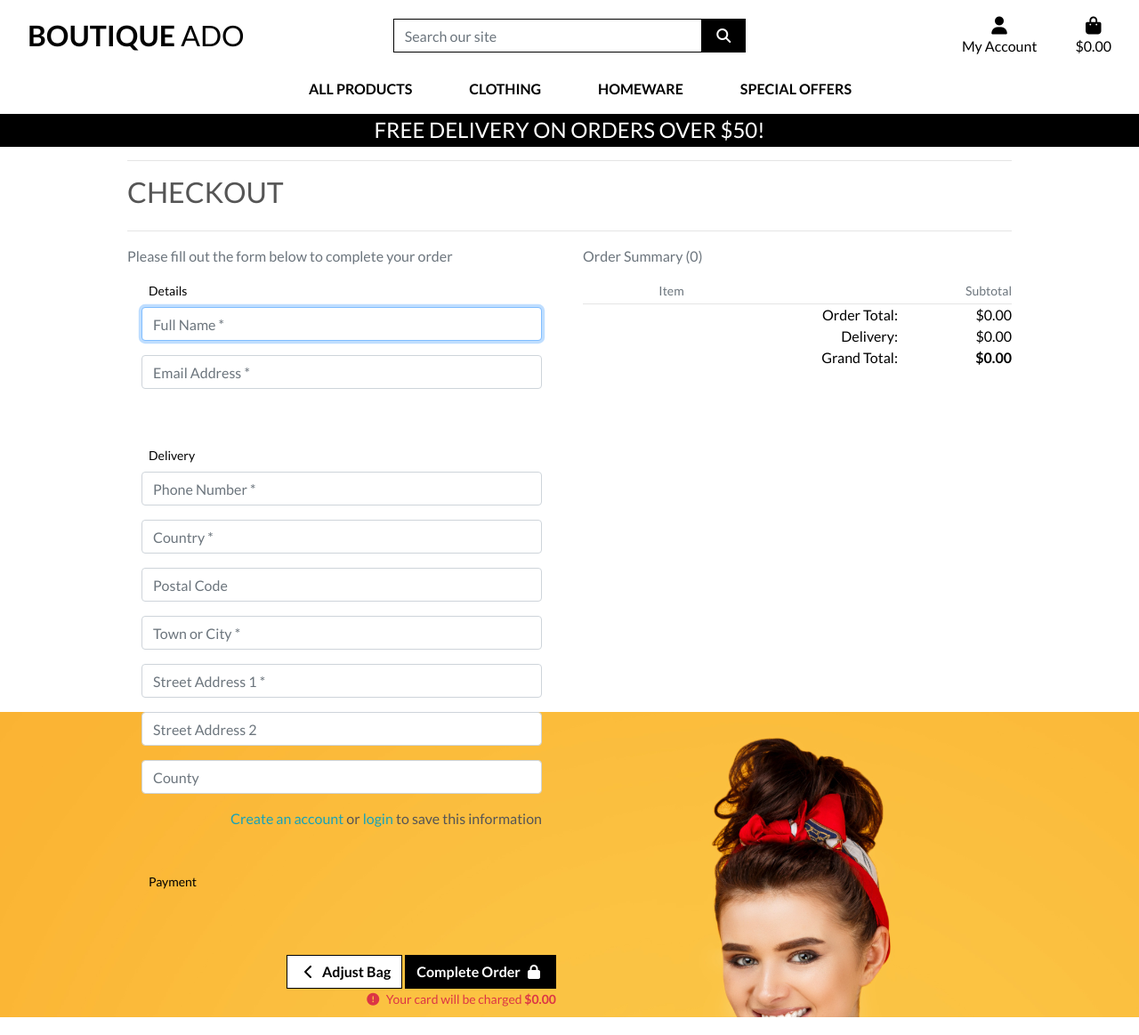
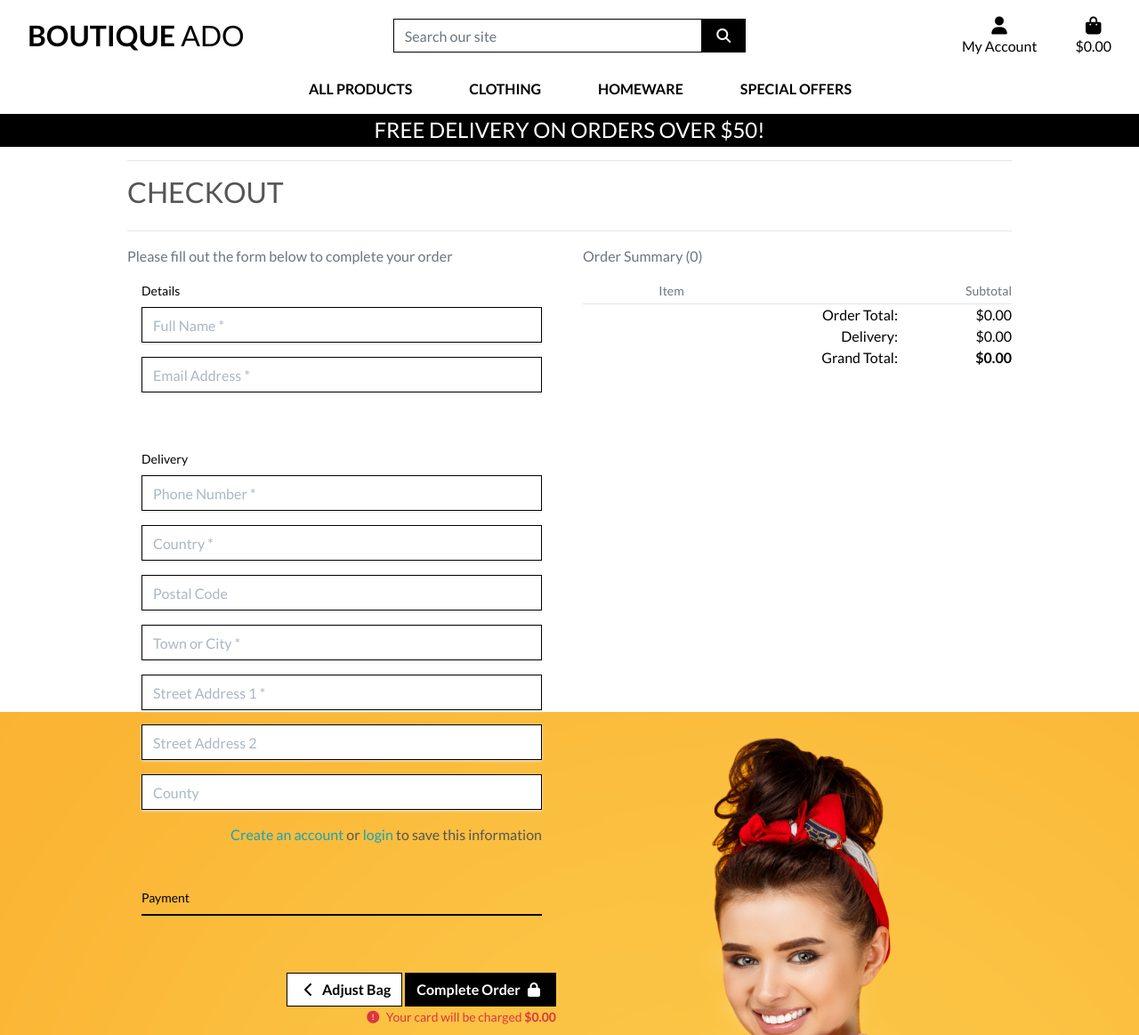
Before and after one commit to fenasti/boutique_ado_ci, a Django app: template checkout/templates/checkout/checkout.html in a window 1280 px wide. Shown: the whole page at 89% size. Run offline with Django 3.2, Linux system fonts and the light colour scheme; the template is opened without the code that fills it: values that come from a table or form of the project are taken from there, others are empty; parts of the project's set-up code (start-up, migrations or seed data) failed here and were passed over; some libraries are stand-ins or nearby versions.

Commit message:
add stripe

```diff
--- /dev/null
+++ b/checkout/static/checkout/css/checkout.css
@@ -0,0 +1,37 @@
+.StripeElement,
+.stripe-style-input {
+  box-sizing: border-box;
+  height: 40px;
+  padding: 10px 12px;
+  border: 1px solid transparent;
+  border-radius: 0px;
+  background-color: white;
+  box-shadow: 0 1px 3px 0 #e6ebf1;
+  -webkit-transition: box-shadow 150ms ease;
+  transition: box-shadow 150ms ease;
+}
+
+.StripeElement--focus,
+.stripe-style-input:focus,
+.stripe-style-input:active {
+  box-shadow: 0 1px 3px 0 #cfd7df;
+}
+
+.StripeElement--webkit-autofill {
+  background-color: #fefde5 !important;
+}
+
+.stripe-style-input::placeholder {
+    color: #aab7c4;
+}
+
+.fieldset-label {
+    position: relative;
+    right: .5rem;
+}
+
+#payment-form .form-control,
+#card-element {
+    color: #000;
+    border: 1px solid #000;
+}
--- /dev/null
+++ b/checkout/static/checkout/js/stripe_elements.js
@@ -0,0 +1,29 @@
+/*
+    Core logic/payment flow for this comes from here:
+    https://stripe.com/docs/payments/accept-a-payment
+
+    CSS from here:
+    https://stripe.com/docs/stripe-js
+*/
+
+var stripe_public_key = $('#id_stripe_public_key').text().slice(1, -1);
+var client_secret = $('#id_client_secret').text().slice(1, -1);
+var stripe = Stripe(stripe_public_key);
+var elements = stripe.elements();
+var style = {
+    base: {
+        color: '#000',
+        fontFamily: '"Helvetica Neue", Helvetica, sans-serif',
+        fontSmoothing: 'antialiased',
+        fontSize: '16px',
+        '::placeholder': {
+            color: '#aab7c4'
+        }
+    },
+    invalid: {
+        color: '#dc3545',
+        iconColor: '#dc3545'
+    }
+};
+var card = elements.create('card', {style: style});
+card.mount('#card-element');
--- a/checkout/templates/checkout/checkout.html
+++ b/checkout/templates/checkout/checkout.html
@@ -135,3 +135,10 @@
         </div>
     </div>
 {% endblock %}
+
+{% block postloadjs %}
+    {{ block.super }}
+    {{ stripe_public_key|json_script:"id_stripe_public_key" }}
+    {{ client_secret|json_script:"id_client_secret" }}
+    <script src="{% static 'checkout/js/stripe_elements.js' %}"></script>
+{% endblock %}
--- a/checkout/views.py
+++ b/checkout/views.py
@@ -14,6 +14,8 @@ def checkout(request):
     template = 'checkout/checkout.html'
     context = {
         'order_form': order_form,
+        'stripe_public_key': 'pk_test_51QF01jBsGtbqr4E89jQ9ejaZQARiLjTvWeyPSv6jBgkLaXGM8mPwBevImCM8WZ4URSAhKosfTNjTKkf9Daoee3Dr00YsWt7I7x',
+        'client_secret': 'test client secret',
     }
 
     return render(request, template, context)
--- a/templates/base.html
+++ b/templates/base.html
@@ -29,6 +29,8 @@
         <script src="https://code.jquery.com/jquery-3.4.1.min.js" integrity="sha256-CSXorXvZcTkaix6Yvo6HppcZGetbYMGWSFlBw8HfCJo=" crossorigin="anonymous"></script>
         <script src="https://cdn.jsdelivr.net/npm/popper.js@1.16.0/dist/umd/popper.min.js" integrity="sha384-Q6E9RHvbIyZFJoft+2mJbHaEWldlvI9IOYy5n3zV9zzTtmI3UksdQRVvoxMfooAo" crossorigin="anonymous"></script>
         <script src="https://cdn.jsdelivr.net/npm/bootstrap@4.4.1/dist/js/bootstrap.min.js" integrity="sha384-wfSDF2E50Y2D1uUdj0O3uMBJnjuUD4Ih7YwaYd1iqfktj0Uod8GCExl3Og8ifwB6" crossorigin="anonymous"></script>
+        <!-- Stripe -->
+        <script src="https://js.stripe.com/v3/"></script>
     {% endblock %}
 
     {% block extra_js %}
```
Also changed, not shown: checkout/static/checkout/checkout.css (deleted).
